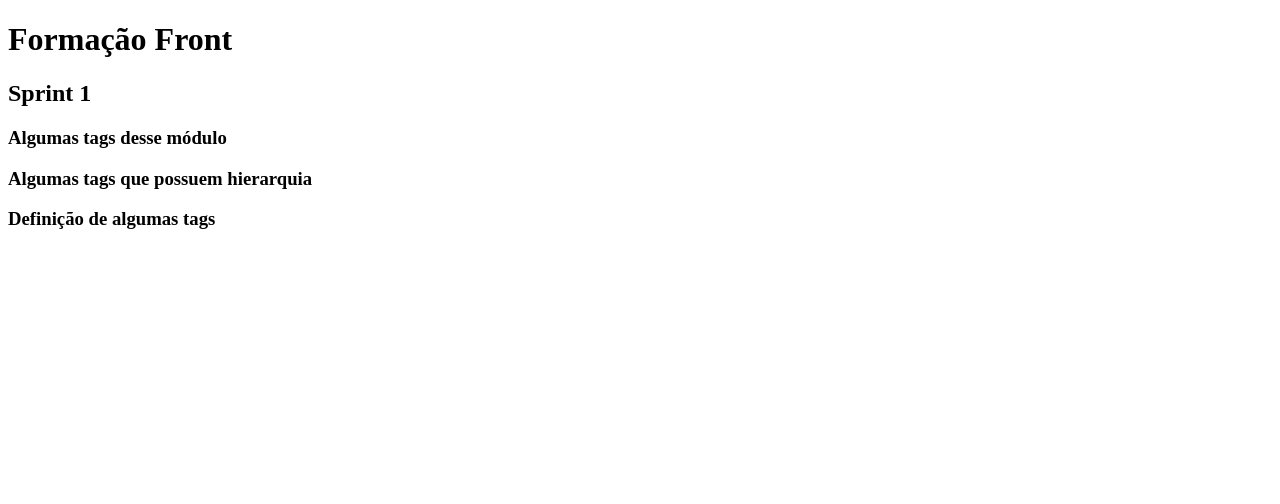
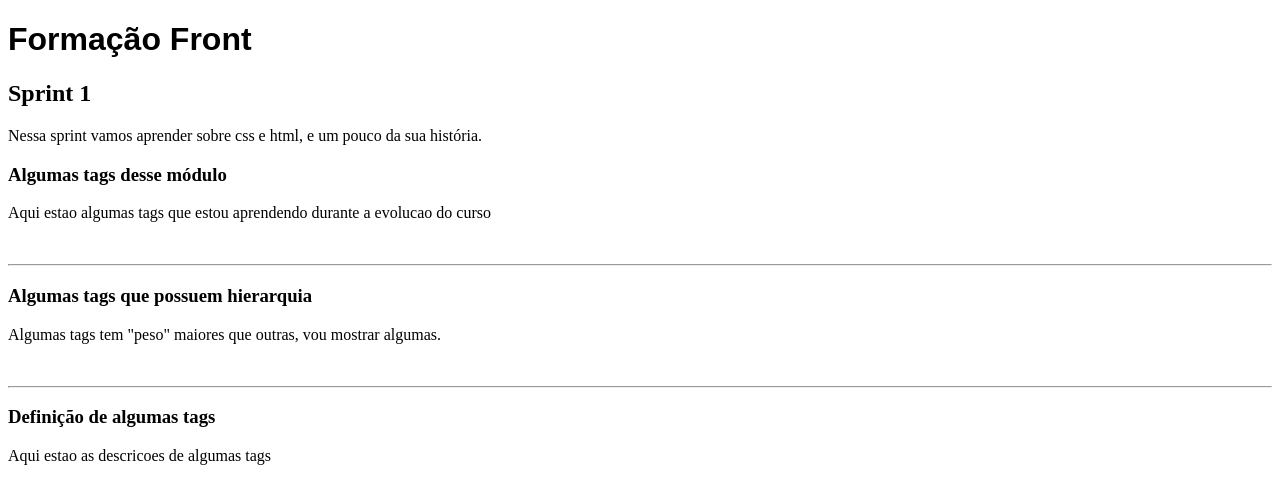
Before and after one commit to lucastsutsumi/formacao-front-BRQ, a plain HTML site: page exercicios.html in a window 1280 px wide. Drawn offline with Linux system fonts and the light colour scheme.

Commit message:
add paragraphs and style

```diff
--- a/exercicios.html
+++ b/exercicios.html
@@ -1,18 +1,49 @@
 <!DOCTYPE html>
 <html lang="pt-br">
   <head>
-  <meta charset="UTF-8">
-  <meta http-equiv="X-UA-Compatible" content="IE=edge">
-  <meta name="viewport" content="width=device-width, initial-scale=1.0">
+    <meta charset="UTF-8" />
+    <meta http-equiv="X-UA-Compatible" content="IE=edge" />
+    <meta name="viewport" content="width=device-width, initial-scale=1.0" />
     <title>Formação Front</title>
   </head>
   <body>
     <main>
-    <h1>Formação Front</h1>
-    <h2>Sprint 1</h2>
-    <h3>Algumas tags desse módulo</h3>
-    <h3>Algumas tags que possuem hierarquia</h3>
-    <h3>Definição de algumas tags</h3>
+      <h1 style="font-family: Arial, sans-serif">Formação Front</h1>
+      <h2 style="font-family: 'Times New Roman', serif">Sprint 1</h2>
+      <p>
+        Nessa sprint vamos aprender sobre css e html, e um pouco da sua
+        história.
+      </p>
+
+      <div>
+        <h3 style="font-family: 'Times New Roman', serif">
+          Algumas tags desse módulo
+        </h3>
+        <p>
+          Aqui estao algumas tags que estou aprendendo durante a evolucao do
+          curso
+        </p>
+      </div>
+
+      <br />
+      <hr />
+
+      <div>
+        <h3 style="font-family: 'Times New Roman', serif">
+          Algumas tags que possuem hierarquia
+        </h3>
+        <p>Algumas tags tem "peso" maiores que outras, vou mostrar algumas.</p>
+      </div>
+
+      <br />
+      <hr />
+
+      <div>
+        <h3 style="font-family: 'Times New Roman', serif">
+          Definição de algumas tags
+        </h3>
+        <p>Aqui estao as descricoes de algumas tags</p>
+      </div>
     </main>
   </body>
 </html>
```
Lines whose indentation alone changed are shown as unchanged.
